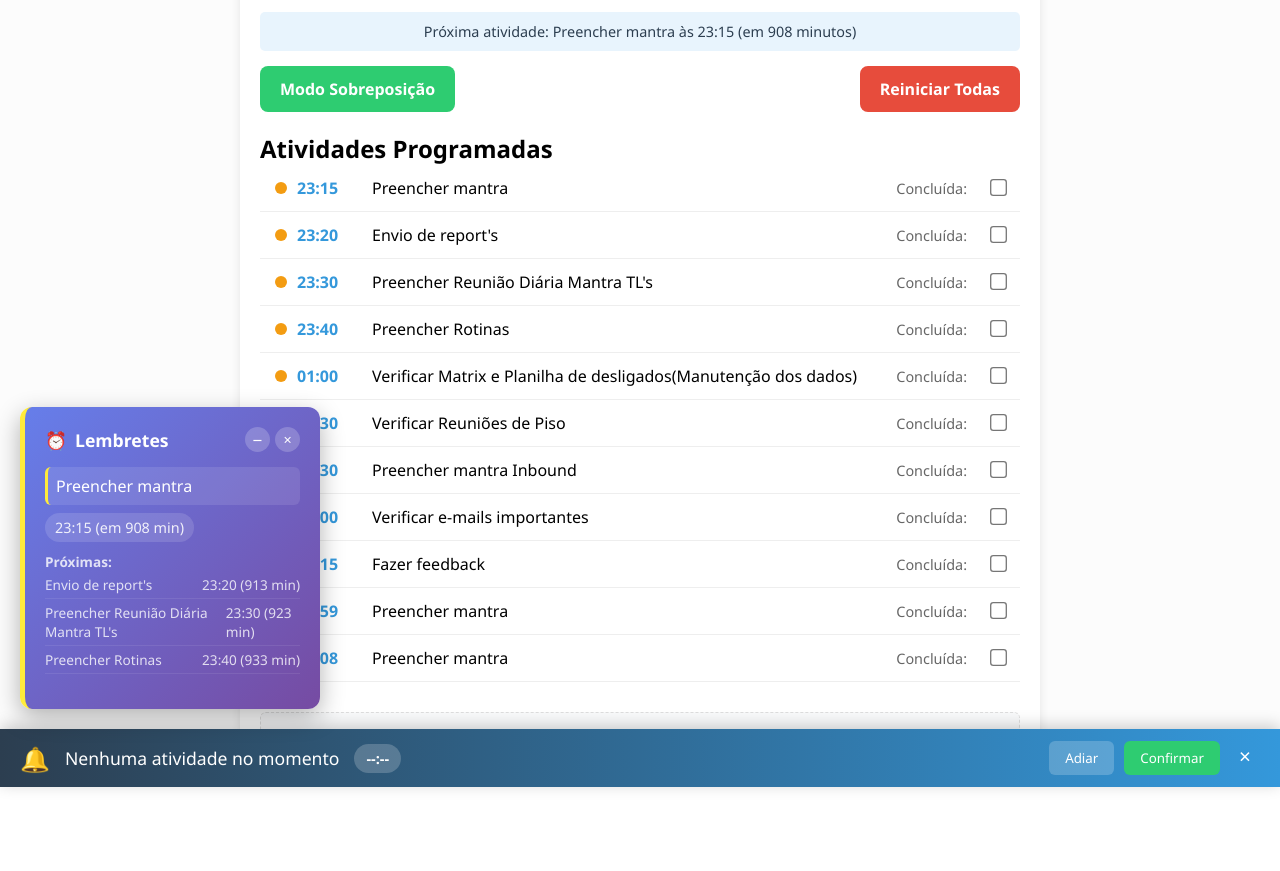
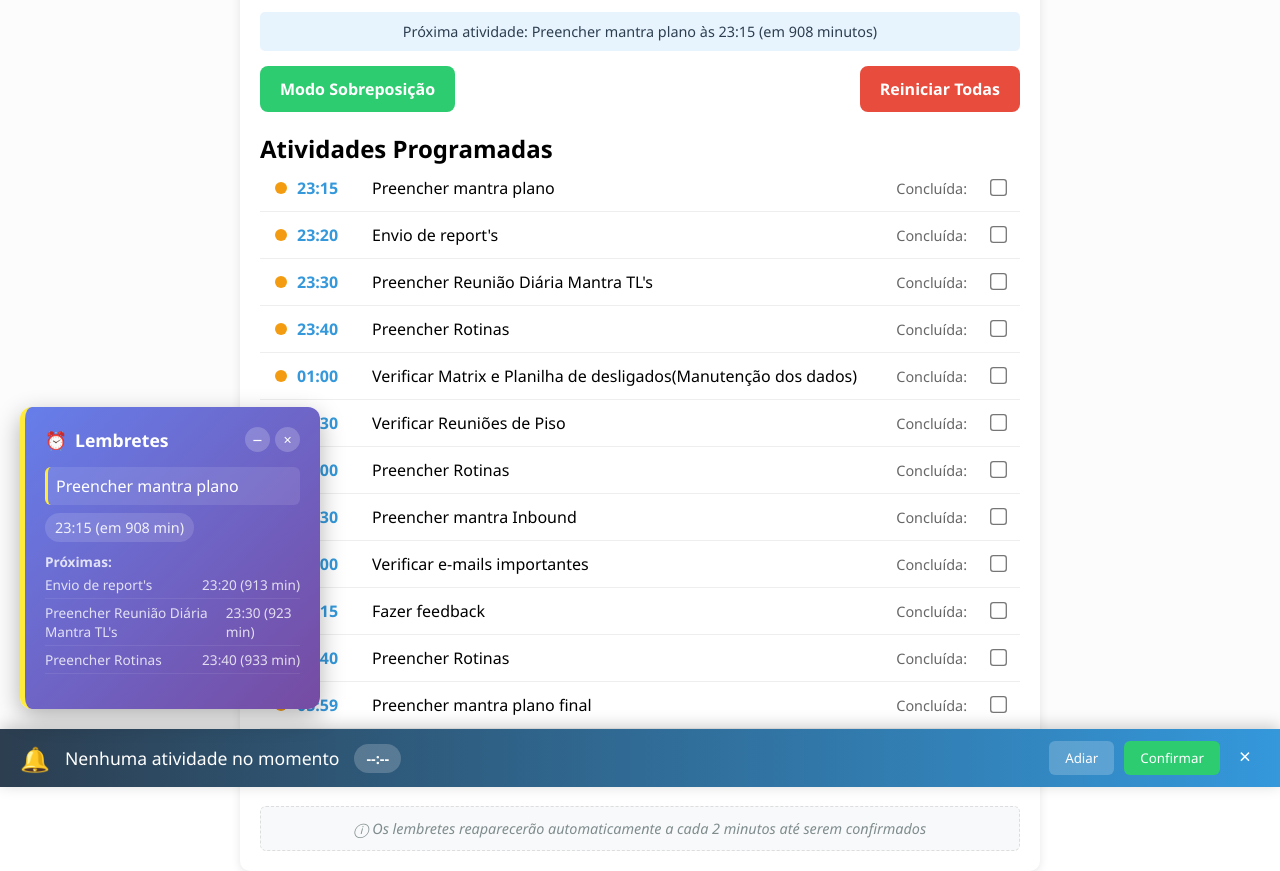
Before and after one commit to eliane-meli/Lembrete_Diario, a plain HTML site: page index.html in a window 1280 px wide. Shown: the part 71-942 px from the top of the page. Before the commit the page ends 848 px from the top, so only its background shows below. Drawn offline with Linux system fonts and the light colour scheme.

Commit message:
Update index.html

```diff
--- a/index.html
+++ b/index.html
@@ -787,17 +787,19 @@
 
         // Dados das atividades do arquivo CSV
         const activities = [
-            { name: "Preencher mantra", time: "23:15" },
+            { name: "Preencher mantra plano", time: "23:15" },
             { name: "Envio de report's", time: "23:20" },
             { name: "Preencher Reunião Diária Mantra TL's", time: "23:30" },
             { name: "Preencher Rotinas", time: "23:40" },
             { name: "Verificar Matrix e Planilha de desligados(Manutenção dos dados)", time: "01:00" },
             { name: "Verificar Reuniões de Piso", time: "01:30" },
+            { name: "Preencher Rotinas", time: "02:00" },
             { name: "Preencher mantra Inbound", time: "04:30" },
             { name: "Verificar e-mails importantes", time: "05:00" },
             { name: "Fazer feedback", time: "05:15" },
-            { name: "Preencher mantra", time: "05:59" },
-            { name: "Preencher mantra", time: "06:08" }
+            { name: "Preencher Rotinas", time: "05:40" },
+            { name: "Preencher mantra plano final", time: "05:59" },
+            { name: "Preencher mantra Real", time: "06:08" }
         ];
 
         // Elementos DOM
```
